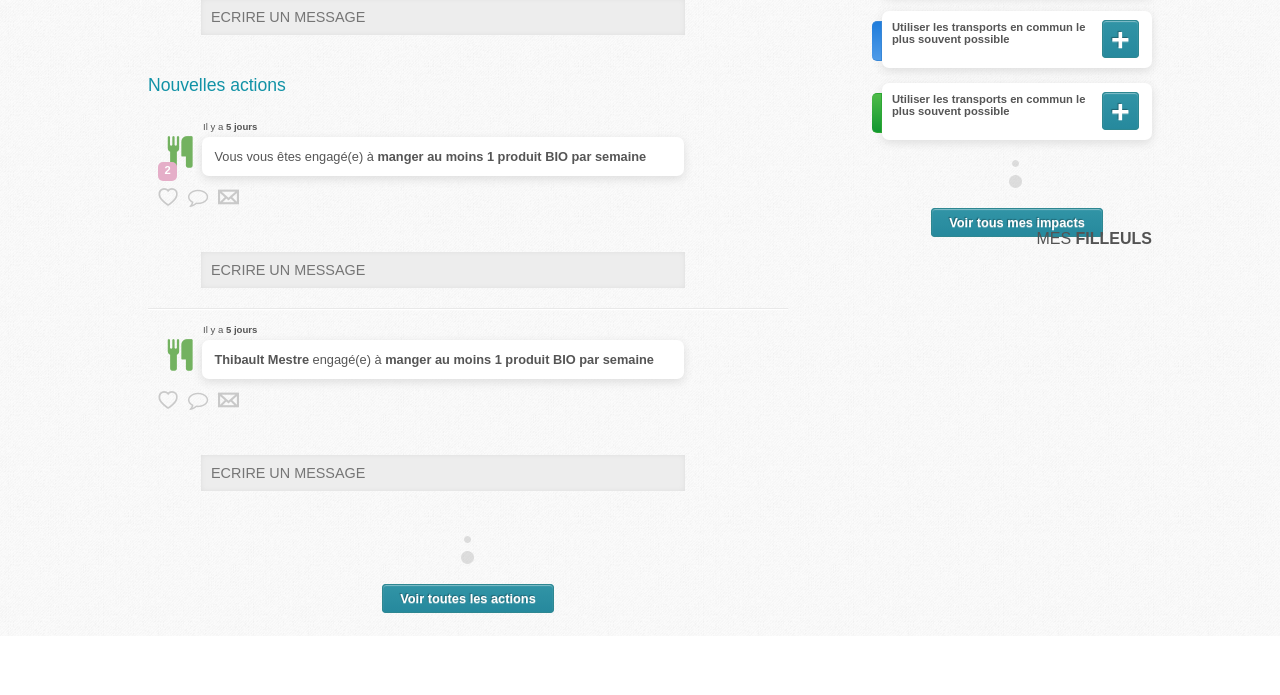
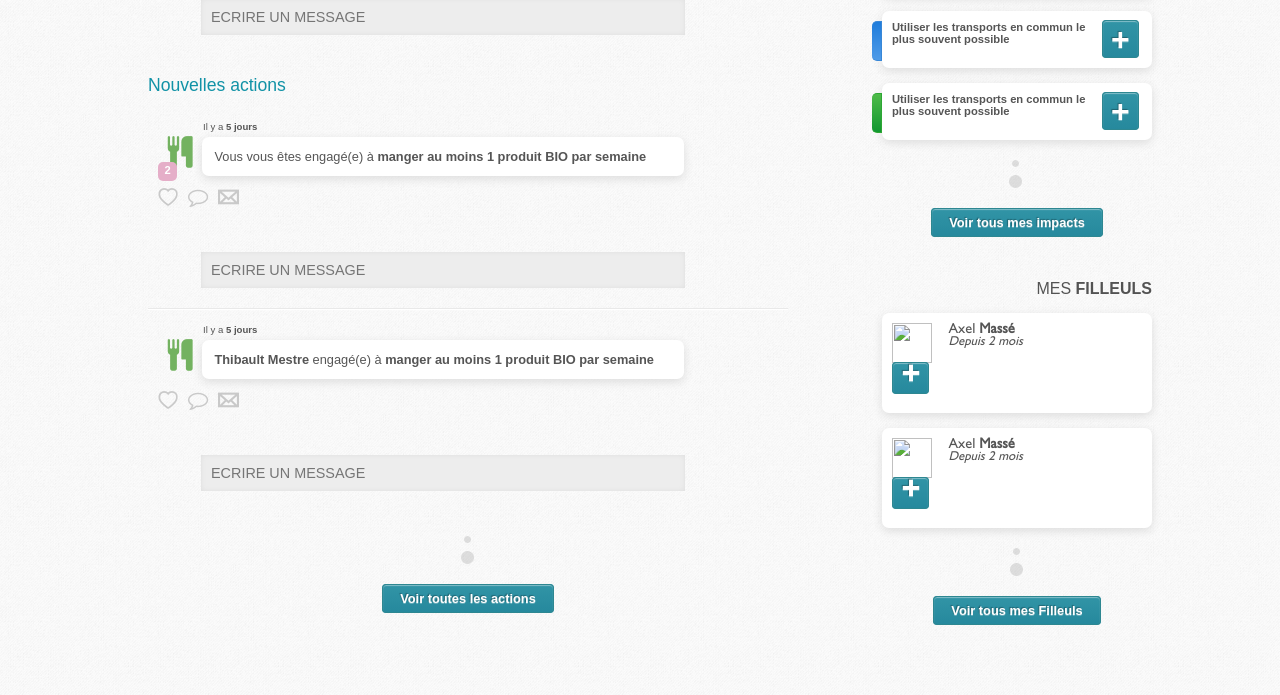
Before and after one commit to Stuff90/koom, a PHP site: page /profile.html in a window 1280 px wide. Shown: the part 1007-1702 px from the top of the page. Before the commit the page ends 1641 px from the top, so only its background shows below. Run offline with PHP 8.4, Linux system fonts and the light colour scheme; some libraries are stand-ins or nearby versions.

Commit message:
profile sidebar 'mes filleuls'

```diff
--- a/profile.html
+++ b/profile.html
@@ -236,7 +236,24 @@
 				</dl>
 				<p><a href="#" class="ui-button">Voir tous mes impacts</a></p>
 			</div>
-			<h2>Mes <strong>Filleuls</strong></h2>
+
+			<div id="my-godsons">
+				<h2>Mes <strong>Filleuls</strong></h2>
+
+				<dl>
+					<dd class="ui-content-emphasizer">
+						<div><img src="#"></div>
+						<p>Axel <strong>Massé</strong><br /><i>Depuis <span>2 mois</span></i></p>
+						<p><a href="#" class="ui-button">+</a></p>
+					</dd>
+					<dd class="ui-content-emphasizer">
+						<div><img src="#"></div>
+						<p>Axel <strong>Massé</strong><br /><i>Depuis <span>2 mois</span></i></p>
+						<p><a href="#" class="ui-button">+</a></p>
+					</dd>
+				</dl>
+				<p><a href="#" class="ui-button">Voir tous mes Filleuls</a></p>
+			</div>
 
 		</div>
 
--- a/style/profile.css
+++ b/style/profile.css
@@ -29,7 +29,7 @@
 .stream > dd > .comments-wrapper > * {display:inline-block;vertical-align:top;}
 .stream > dd > .comments-wrapper > .stream-post-user-msg > p > i {padding-left:10px;}
 
-.see-all-actions-wrapper {width:100%;padding:60px 0 30px 0;text-align:center;background:url('img/dots.png') center 0px no-repeat;}
+.see-all-actions-wrapper {width:100%;padding:60px 0 30px 0;text-align:center;background:url('img/dots.png') center 0px no-repeat;margin-bottom:200px;}
 
 #points-wrapper {text-align:center;margin:0 0 15px 0;}
 #points-wrapper > h2 {margin-bottom:10px}
@@ -39,3 +39,16 @@
 #points-wrapper > div > p:last-child {margin:10px;}
 #points-wrapper > div > p > span {color:#d1c724;}
 #points-wrapper > div > p:first-child > span {font-weight:bold;}
+
+#my-godsons {margin-top:50px;}
+#my-godsons > p {width:100%;padding:60px 0 30px 0;text-align:center;background:url('img/dots.png') center 0px no-repeat;margin-left:30px;}
+#my-godsons > h2 {margin:15px 0 15px 0;}
+#my-godsons > dl {}
+#my-godsons > dl > dd {margin:15px 0 15px 60px;}
+#my-godsons > dl > dd > * {display:inline-block;vertical-align:top;}
+#my-godsons > dl > dd > div {width:40px;height:40px;}
+#my-godsons > dl > dd > div > img {width:100%;height:100%;}
+#my-godsons > dl > dd > p {width:150px;margin-left:12px;font-size:.9rem;font-family:'GillSans',arial,serif;}
+#my-godsons > dl > dd > p > i {font-size:.8rem;}
+#my-godsons > dl > dd > p:last-child {width:40px;height:40px;margin-left:0;}
+#my-godsons > dl > dd > p:last-child > a {font-size:2rem;padding:0px 8px;}
```
